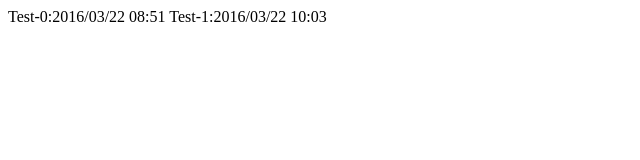
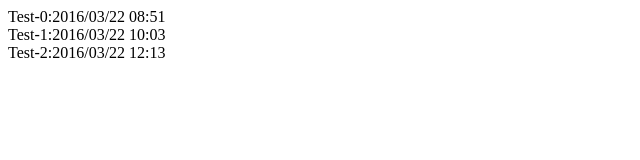
Before and after one commit to maedakenichiro/forDevOps-20160322, a plain HTML site: page html/index.html in a window 1280 px wide. Shown: the whole page, without its empty margins (0-640 px from the left). Drawn offline with Linux system fonts and the light colour scheme.

Commit message:
Update index.html

```diff
--- a/html/index.html
+++ b/html/index.html
@@ -2,7 +2,8 @@
 <head></head>
 <title="TestPage"></title>
 <body>
-  Test-0:2016/03/22 08:51
-  Test-1:2016/03/22 10:03
+  Test-0:2016/03/22 08:51<br>
+  Test-1:2016/03/22 10:03<br>
+  Test-2:2016/03/22 12:13
 </body>
 </html>
```
